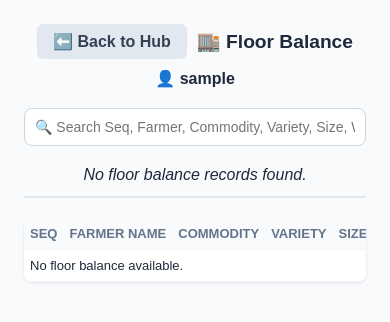
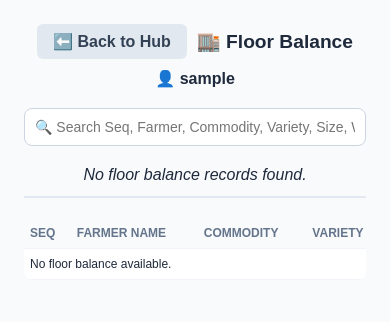
Before and after one commit to subtroprsa-art/jouba_app, a Flask app: page /floor-balance in a window 390 px wide. Shown: the top 322 px of the page. Run offline with Flask 3, Linux system fonts and the light colour scheme; the visitor is signed in with stand-in values (Sample User, id 1); data that the repository does not hold is empty; some libraries are stand-ins or nearby versions.

Commit message:
Fixed mobile scroll for floor balance table

```diff
--- a/templates/floor_balance.html
+++ b/templates/floor_balance.html
@@ -17,23 +17,43 @@
     .tab-btn:hover { background: #f1f5f9; }
     .tab-btn.active { background: #0284c7; color: white; border-color: #0284c7; box-shadow: 0 2px 6px rgba(2, 132, 199, 0.4); }
 
-    /* MOBILE RESPONSIVE FIXES */
-    @media (max-width: 600px) {
-        .nav { justify-content: center; text-align: center; }
-        h2 { font-size: 1.2rem; margin: 5px 0; }
-        .tab-btn { padding: 8px 12px; font-size: 13px; }
-        table th, table td { padding: 8px 6px; font-size: 13px; word-break: break-word; }
-        table { display: block; overflow-x: auto; white-space: nowrap; }
-        .search-box { font-size: 14px; padding: 10px; }
-        .salesmen-tabs { justify-content: center; }
+    /* === SCROLLABLE TABLE WRAPPER === */
+    .table-wrapper {
+        width: 100%;
+        overflow-x: auto;
+        -webkit-overflow-scrolling: touch; /* Smooth scrolling on iPhone */
+        border-radius: 8px;
+    }
+    table {
+        width: 100%;
+        min-width: 650px; /* Ensures the table forces a scrollbar on narrow phones */
+        border-collapse: collapse;
+        background: white;
+        border-radius: 8px;
+        box-shadow: 0 1px 3px rgba(0,0,0,0.1);
     }
 
-    table { width: 100%; border-collapse: collapse; background: white; border-radius: 8px; overflow: hidden; box-shadow: 0 1px 3px rgba(0,0,0,0.1); }
     th, td { padding: 12px 16px; text-align: left; border-bottom: 1px solid #f1f5f9; }
     th { background: #f8fafc; font-size: 12px; text-transform: uppercase; color: #64748b; }
 
     .badge-old { background: #fee2e2; color: #991b1b; padding: 4px 8px; border-radius: 4px; font-weight: bold; font-size: 12px; display: inline-block; }
     .badge-fresh { background: #dcfce7; color: #166534; padding: 4px 8px; border-radius: 4px; font-weight: bold; font-size: 12px; display: inline-block; }
+
+    /* === MOBILE RESPONSIVE FIXES === */
+    @media (max-width: 600px) {
+        .nav { justify-content: center; text-align: center; }
+        h2 { font-size: 1.2rem; margin: 5px 0; }
+        .tab-btn { padding: 8px 12px; font-size: 13px; }
+
+        /* Tighter padding and smaller font to fit more on the screen */
+        th, td {
+            padding: 8px 6px;
+            font-size: 12px;
+            word-break: break-word;
+        }
+        .search-box { font-size: 14px; padding: 10px; }
+        .salesmen-tabs { justify-content: center; }
+    }
   </style>
 </head>
 <body>
@@ -47,6 +67,8 @@
 
   <div id="salesmen-tabs" class="salesmen-tabs"></div>
 
+  <!-- TABLE WRAPPED IN A SCROLLABLE DIV -->
+  <div class="table-wrapper">
     <table>
       <thead>
         <tr>
@@ -64,6 +86,7 @@
         <tr><td colspan="8">Loading floor balance...</td></tr>
       </tbody>
     </table>
+  </div>
 
   <script>
     const invType = 'floor';
```
Lines whose indentation alone changed are shown as unchanged.
